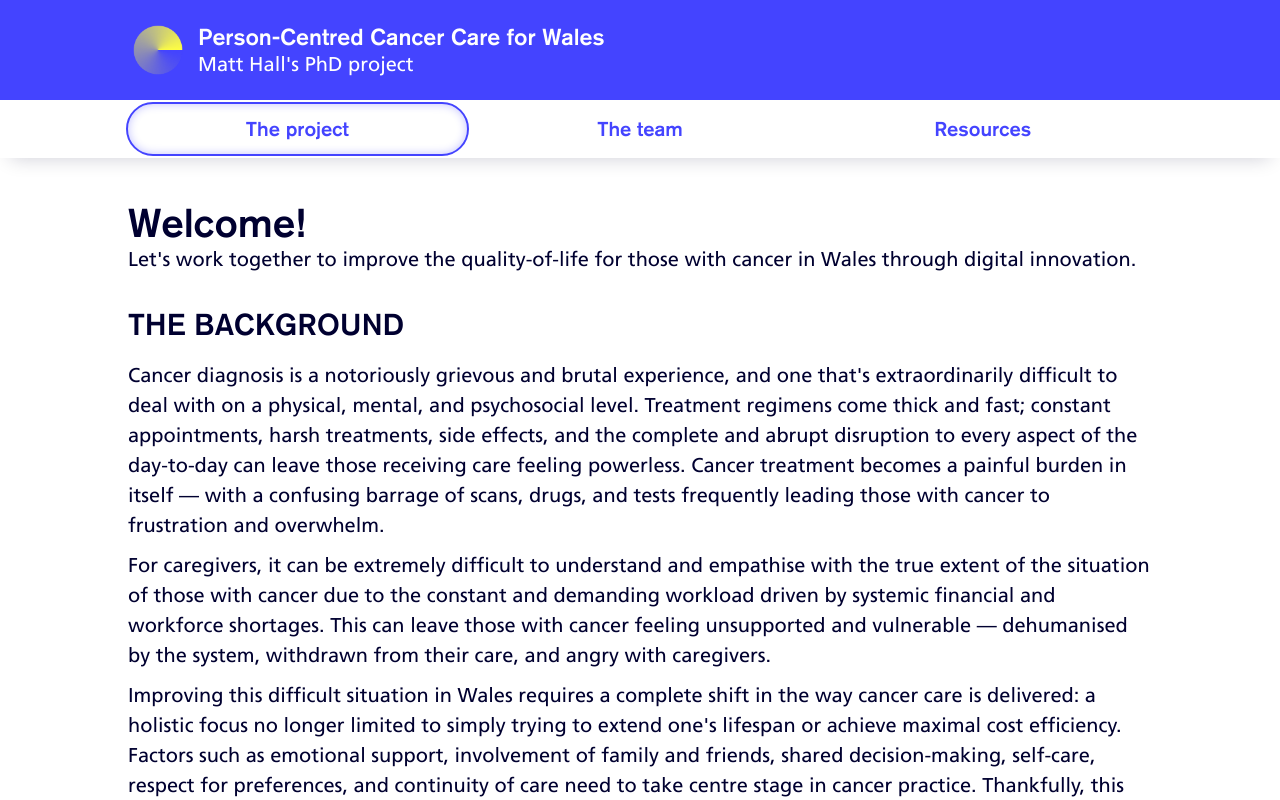
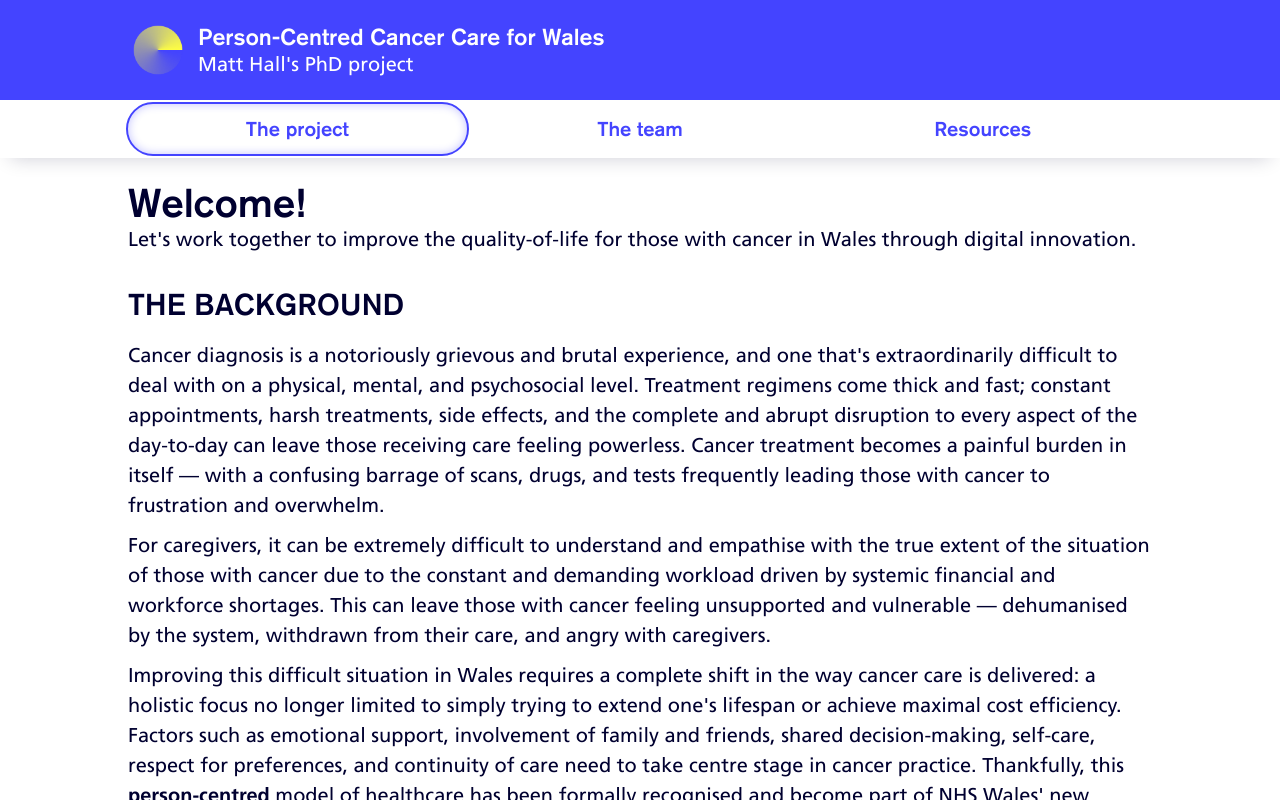
Before and after one commit to mhmatthall/pch.wales, a Next.js app: page / in a window 1280 px wide. Shown: the top 800 px of the page. Built offline with nearby package versions, Linux system fonts and the light colour scheme.

Commit message:
Clarify styling names

```diff
--- a/src/components/layout.module.scss
+++ b/src/components/layout.module.scss
@@ -1,17 +1,18 @@
 // pch.wales master page layout
 @use "@/styles/theme";
 
-// Root site wrapper to ensure sticky header & footer
+// The root object of the site, including header and footer
 .root {
+  // Ensure sticky header & footer
   display: flex;
   flex-direction: column;
   justify-content: flex-start;
   min-height: 100vh;
 }
 
-// `main` is where the copy lives
+// The root object of Layout
 .main {
-  margin: 2rem theme.$page-margin;
+  margin: 1rem theme.$page-margin;
 
   ul {
     margin: 0;
@@ -22,6 +23,9 @@
     padding: 0.25rem 0;
   }
 }
+
+// The root object of each page that uses Layout
+.contentRoot {}
 
 .contentSection {
   padding: 1rem 0;
@@ -37,7 +41,7 @@
   }
 
   // When paragraphs are continuous, prevent double padding
-  p + p {
+  p+p {
     padding: 0 0 0.5rem;
   }
 }
```
